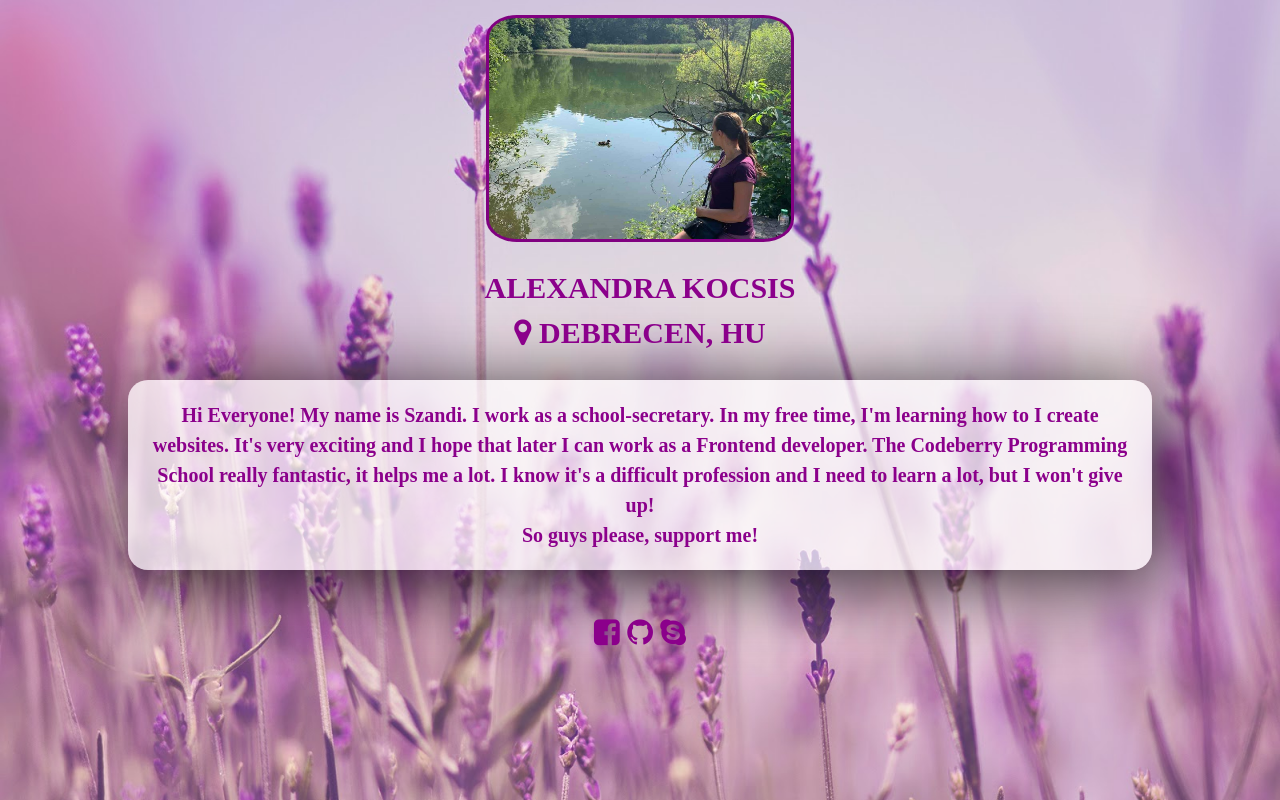
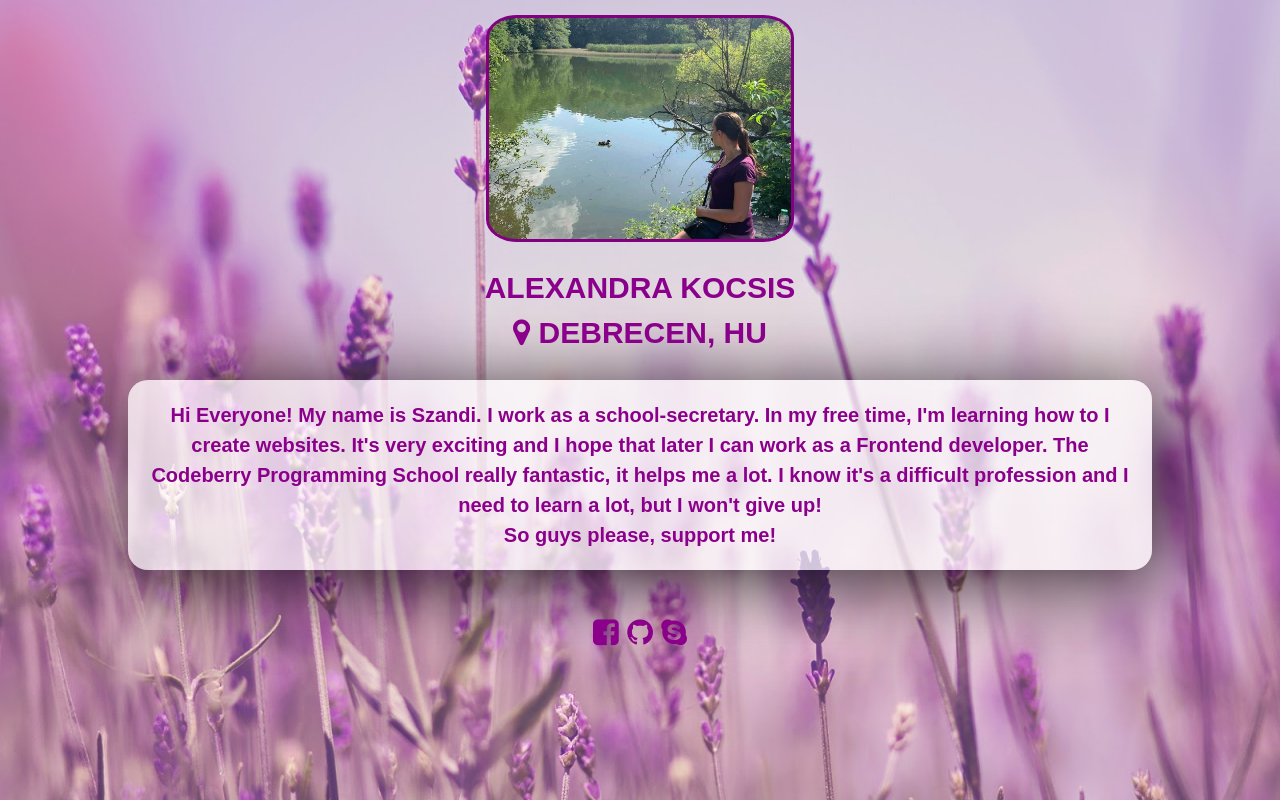
Before and after one commit to Szandi-2021/name-card, a plain HTML site: page index.html in a window 1280 px wide. Drawn offline with Linux system fonts and the light colour scheme.

Commit message:
add base file structure

```diff
--- a/index.html
+++ b/index.html
@@ -1,6 +1,7 @@
 <!DOCTYPE html>
 <html lang="en">
 <head>
+  <meta charset="utf-8"
   <meta name="viewport" content="width=device-width initial-scale=1">
   <link rel="stylesheet" type="text/css" href="main.css">
   <link href="https://maxcdn.bootstrapcdn.com/font-awesome/4.7.0/css/font-awesome.min.css" rel="stylesheet">
--- a/main.css
+++ b/main.css
@@ -22,6 +22,7 @@ img {
 body{
   text-align: center;
   margin: auto 10%;
+  font-family: "arial";
   font-size: 20px;
   color: darkmagenta;
   line-height: 1.5;
```
